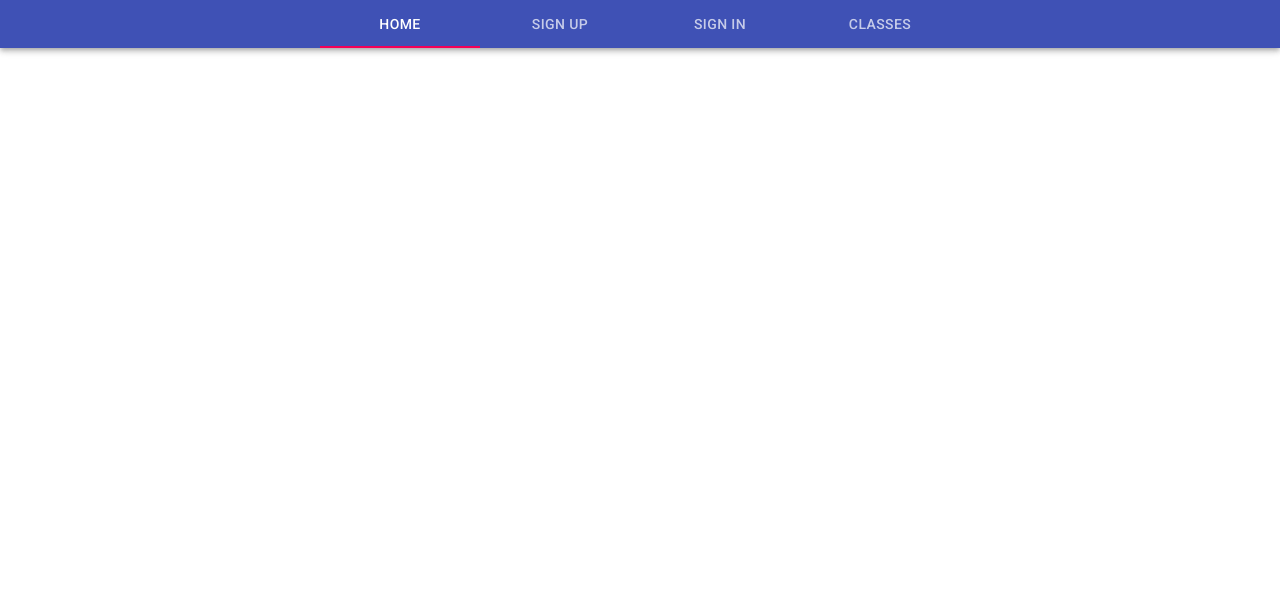
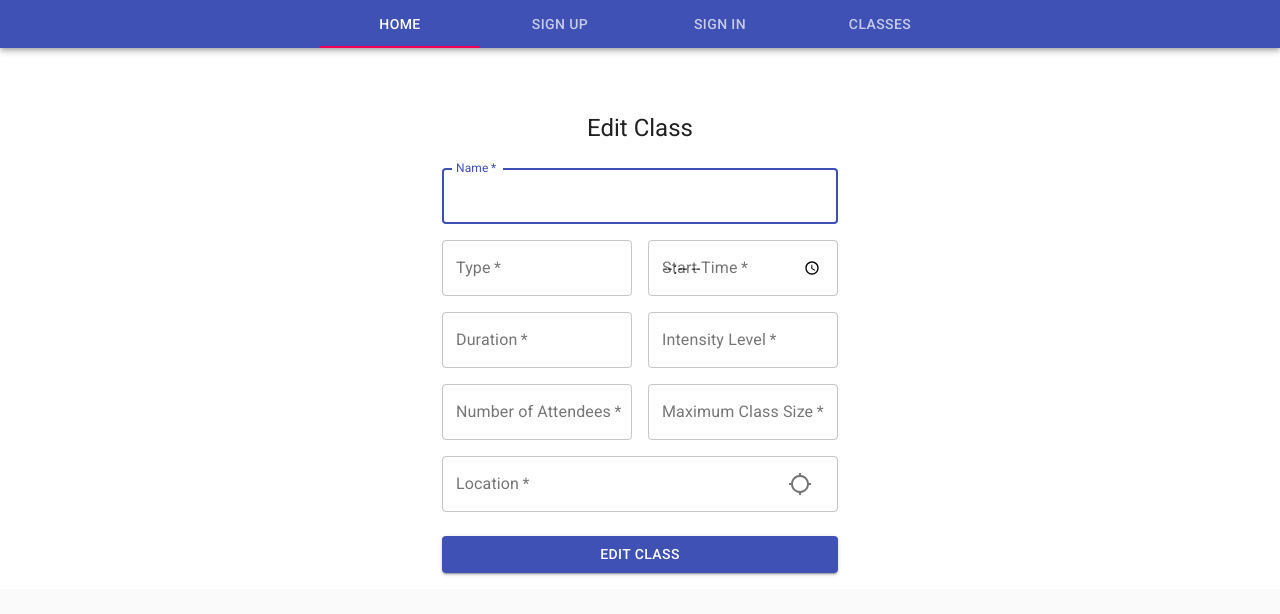
Before and after one commit to ft-anywhere-fitness-07/front-end, a React (Create React App) app: page /edit-class/1 in a window 1280 px wide. Shown: the top 614 px of the page. Built offline with nearby package versions, Linux system fonts and the light colour scheme; no server answers; the HTML template or start-up script is replaced by a standard one.

Commit message:
added edit functionality bif instructor but right now it doesn't replace the old class but adds a new one

```diff
--- a/src/App.js
+++ b/src/App.js
@@ -4,6 +4,7 @@ import NavBar from './components/NavBar';
 
 const initialClasses = [
   {
+    classId: 0,
     name: "Stand Up PaddleBoard Yoga",
     type: "Yoga",
     time: "8:00",
@@ -14,6 +15,7 @@ const initialClasses = [
     location: "Loveland, CO",
   },
   {
+    classId: 1,
     name: "Long Run",
     type: "Running",
     time: "7:00",
@@ -29,7 +31,7 @@ function App() {
   const [isAuth, setIsAuth] = useState(false)
   const [isInstructor, setIsInstructor] = useState(false);
   const [classList, setClassList] = useState(initialClasses);
-
+  console.log(isInstructor)
 
   return (
     <div>
--- a/src/components/ClassCard.js
+++ b/src/components/ClassCard.js
@@ -1,4 +1,5 @@
 import React from 'react';
+import { useHistory } from 'react-router-dom';
 
 import { makeStyles } from '@material-ui/core/styles';
 import Card from '@material-ui/core/Card';
@@ -29,8 +30,13 @@ const useStyles = makeStyles({
 
 export default function ClassCard(props) {
   const { isInstructor, item } = props;
+  const { push } = useHistory();
   const classes = useStyles();
   const bull = <span className={classes.bullet}>•</span>;
+
+  const handleEdit = () => {
+    push(`/edit-class/${item.classId}`);
+  }
 
   return (
     <Card className={classes.root}>
@@ -59,7 +65,13 @@ export default function ClassCard(props) {
         </Typography>
       </CardContent>
       <CardActions>
-        <Button size="small">Register</Button>
+        {isInstructor ?
+        <div>
+          <Button size="small" onClick={handleEdit}>Edit</Button>
+          <Button size="small">Delete</Button>
+        </div>
+        : <Button size="small">Register</Button>
+        }
       </CardActions>
     </Card>
   );
--- a/src/components/Classes.js
+++ b/src/components/Classes.js
@@ -19,9 +19,9 @@ const Classes = (props) => {
     return (
         <div>
             <h2>Classes</h2>
-            <button onClick={handleClick}>Create Class</button>
+            {isInstructor ? <button onClick={handleClick}>Create Class</button> : <div></div>}
             {
-                classList.map(item => <ClassCard isInstructor={isInstructor} item={item}/>)
+                classList.map(item => <ClassCard key={item.classId} isInstructor={isInstructor} item={item}/>)
             }
         </div>
     )
--- /dev/null
+++ b/src/components/EditClass.js
@@ -0,0 +1,244 @@
+import React, { useState, useEffect } from "react";
+import Button from "@material-ui/core/Button";
+import CssBaseline from "@material-ui/core/CssBaseline";
+import TextField from "@material-ui/core/TextField";
+import Grid from "@material-ui/core/Grid";
+import LocationSearchingIcon from "@material-ui/icons/LocationSearching";
+import { IconButton } from "@material-ui/core";
+import Typography from "@material-ui/core/Typography";
+import { makeStyles } from "@material-ui/core/styles";
+import Container from "@material-ui/core/Container";
+
+import axiosWithAuth from './../utils/axiosWithAuth';
+import { useHistory, useParams } from 'react-router-dom';
+
+const useStyles = makeStyles((theme) => ({
+  paper: {
+    marginTop: theme.spacing(8),
+    display: "flex",
+    flexDirection: "column",
+    alignItems: "center"
+  },
+  form: {
+    width: "100%",
+    marginTop: theme.spacing(3)
+  },
+  submit: {
+    margin: theme.spacing(3, 0, 2)
+  }
+}));
+
+const initialItem = {
+  name: "",
+  type: "",
+  time: "",
+  duration: "",
+  intensityLvl: "",
+  attendees:"",
+  maxSize: "",
+  location: "",
+};
+
+
+export default function EditClass(props) {
+  const { isInstructor, classList, setClassList } = props;
+  const classes = useStyles();
+  const [item, setItem] = useState(initialItem);
+  const [location, setLocation] = useState("");
+  const { push } = useHistory();
+  const { id } = useParams();
+
+  useEffect(() => {
+      axiosWithAuth()
+      .get(`/api/classes/${id}`)
+      .then(res => {
+          setItem(res.data)
+      })
+      .catch(err => {
+          console.log(err)
+      })
+  }, [])
+
+  const onChange = (e) => {
+    const { name, value } = e.target;
+    setItem({ ...item, [name]: value });
+  };
+
+  const onSubmit = (e) => {
+    e.preventDefault();
+    axiosWithAuth()
+    .put(`/api/classes/${id}`, item)
+    .then(res => {
+        // const editedItem = res.data
+        // const itemIndex = classList.findIndex(item => item.classId === editedItem.classId)
+        // const newList = [...classList]
+        // newList[itemIndex = {...newList[itemIndex], item: editedItem}]
+      setClassList([
+        ...classList,
+        res.data
+      ])
+        console.log(res)
+      push("/classes")
+    })
+    .catch(err => {
+      console.log(err)
+    })
+  };
+
+  function getLocation() {
+    if (navigator.geolocation) {
+      navigator.geolocation.getCurrentPosition(showPosition);
+    } else {
+      console.log("Geolocation is not supported by this browser.");
+    }
+  }
+
+  function showPosition(position) {
+    setLocation(position.coords.latitude + "," + position.coords.longitude);
+  }
+  getLocation();
+
+  function locationSet() {
+    setItem({ ...item, location: location });
+  }
+
+  return (
+    <Container component="main" maxWidth="xs">
+      <CssBaseline />
+      <div className={classes.paper}>
+        {/* <Avatar className={classes.avatar}>
+          <LockOutlinedIcon />
+        </Avatar> */}
+        <Typography component="h1" variant="h5">
+          Edit Class
+        </Typography>
+        <form className={classes.form} onSubmit={onSubmit}>
+          <Grid container spacing={2}>
+            <Grid item xs={12} sm={12}>
+              <TextField
+                name="name"
+                variant="outlined"
+                required
+                fullWidth
+                onChange={onChange}
+                id="name"
+                label="Name"
+                value={item.name}
+                autoFocus
+              />
+            </Grid>
+            <Grid item xs={12} sm={6}>
+              <TextField
+                name="type"
+                variant="outlined"
+                required
+                fullWidth
+                id="type"
+                type="type"
+                label="Type"
+                onChange={onChange}
+                value={item.type}
+              />
+            </Grid>
+            <Grid item xs={6} sm={6}>
+              <TextField
+                name="time"
+                variant="outlined"
+                required
+                fullWidth
+                id="time"
+                type="time"
+                label='Start Time'
+                onChange={onChange}
+                value={item.time}
+              />
+            </Grid>
+            <Grid item xs={6}>
+              <TextField
+                name="duration"
+                variant="outlined"
+                required
+                fullWidth
+                id="duration"
+                type="duration"
+                label="Duration"
+                onChange={onChange}
+                value={item.duration}
+              />
+            </Grid>
+            <Grid item xs={6}>
+              <TextField
+                name="intensityLvl"
+                variant="outlined"
+                required
+                fullWidth
+                id="intensity"
+                type="intensity"
+                label="Intensity Level"
+                onChange={onChange}
+                value={item.intensityLvl}
+              />
+            </Grid>
+            <Grid item xs={6}>
+              <TextField
+                name="attendees"
+                variant="outlined"
+                required
+                fullWidth
+                id="attendees"
+                type="attendees"
+                label="Number of Attendees"
+                onChange={onChange}
+                value={item.attendees}
+              />
+            </Grid>
+            <Grid item xs={6}>
+              <TextField
+                name="maxSize"
+                variant="outlined"
+                required
+                fullWidth
+                id="size"
+                type="size"
+                label="Maximum Class Size"
+                onChange={onChange}
+                value={item.maxSize}
+              />
+            </Grid>
+            <Grid item xs={12}>
+              <TextField
+                name="location"
+                variant="outlined"
+                required
+                fullWidth
+                label="Location"
+                type="address"
+                id="location"
+                onChange={onChange}
+                value={item.location}
+                InputProps={{
+                  endAdornment: (
+                    <IconButton onClick={locationSet}>
+                      <LocationSearchingIcon />
+                    </IconButton>
+                  )
+                }}
+              />
+            </Grid>
+          </Grid>
+          <Button
+            type="submit"
+            fullWidth
+            variant="contained"
+            color="primary"
+            className={classes.submit}
+          >
+            Edit Class
+          </Button>
+          <Grid container justify="flex-end">
+          </Grid>
+        </form>
+      </div>
+    </Container>
+  );
+}
--- a/src/components/NavBar.js
+++ b/src/components/NavBar.js
@@ -13,6 +13,7 @@ import PrivateRoute from './PrivateRoute';
 import Home from './Home';
 import CreateClass from './CreateClass';
 import Classes from './Classes';
+import EditClass from './EditClass';
 
 
 function TabPanel(props) {
@@ -103,6 +104,10 @@ function TabPanel(props) {
             <PrivateRoute exact path='/create-class'>
                  <CreateClass isInstructor={isInstructor} classList={classList} setClassList={setClassList} />
             </PrivateRoute>
+
+            <PrivateRoute exact path='/edit-class/:id'>
+                 <EditClass isInstructor={isInstructor} classList={classList} setClassList={setClassList} />
+            </PrivateRoute>
             </Switch>
         </div>
       )
--- a/src/components/SignIn.js
+++ b/src/components/SignIn.js
@@ -63,6 +63,8 @@ const SignIn = (props) => {
         })
     }
 
+    console.log(isInstructor)
+
     const validate = (name, value) => {
         yup.reach(schema, name)
         .validate(value)
--- a/src/components/SignUp.js
+++ b/src/components/SignUp.js
@@ -37,7 +37,8 @@ const initialErrorValues = {
     role:""
 }
 
-const SignUp = ({ isAuth, setIsAuth }) => {
+const SignUp = (props) => {
+    const { isAuth, setIsAuth, isInstructor, setIsInstructor } = props;
     const [formValues, setFormValues] = useState(initialFormValues);
     const [formErrors, setFormErrors] = useState(initialErrorValues);
     const [disabled, setDisabled] = useState(true);
@@ -62,6 +63,10 @@ const SignUp = ({ isAuth, setIsAuth }) => {
         .then(res=> {
             localStorage.setItem("token", res.data.token)
             setIsAuth(true)
+            const role = res.data.user.role
+            if(role === "instructor"){
+                setIsInstructor(true)
+            }
             push("/classes")
         })
         .catch(err => {
```
